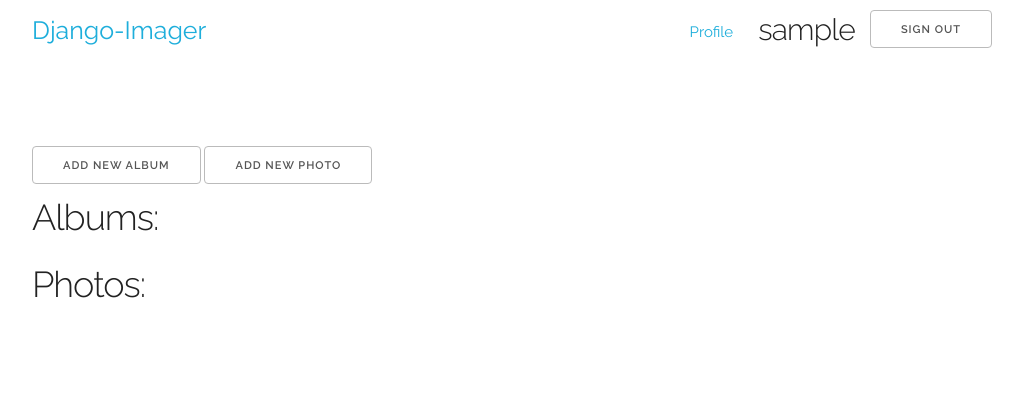
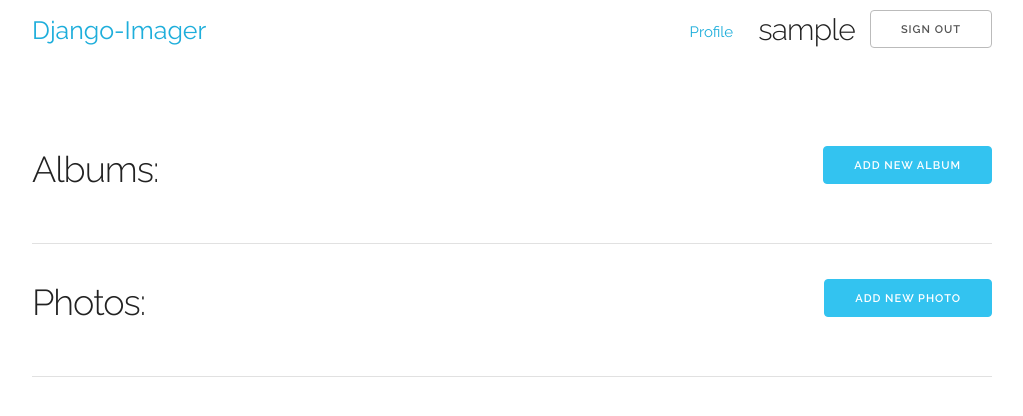
Before and after one commit to jesseklein406/django-imager, a Django app: page /images/library/ in a window 1280 px wide. Shown: the top 416 px of the page, without its empty margins (128-1151 px from the left). Run offline with Django 3.2, Linux system fonts and the light colour scheme; the visitor is signed in with stand-in values (Sample User, id 1); data that the repository does not hold is empty; some libraries are stand-ins or nearby versions.

Commit message:
Refactor library template

```diff
--- a/imagersite/imager_images/templates/imager_images/library.html
+++ b/imagersite/imager_images/templates/imager_images/library.html
@@ -7,52 +7,77 @@
 {% endblock %}
 
 {% block content %}
-<a href="{% url 'album_add' %}"><button>Add new album</button></a>
-<a href="{% url 'photo_add' %}"><button>Add new photo</button></a>
 
-<div class="albums">
-  <h3>Albums:</h3>
+<section class="albums">
+
+  <div class="row">
+    <div class="two columns">
+      <h3>Albums:</h3>
+    </div>
+    <div class="ten columns">
+      <a href="{% url 'album_add' %}"><button class="button-primary u-pull-right">Add new album</button></a>
+    </div>
+  </div>
+  <!-- <hr /> -->
+
   <div class="row">
     {% for album in media.0 %}
+
     <div class="three columns">
+      <a href="{% url 'album' pk=album.id %}">{{ album.title|truncatechars:26 }}</a>
       <a href="{% url 'album' pk=album.id %}">
         {% if album.cover %}
-        {% thumbnail album.cover.photo "200" as im %}
-        <img src="{{ im.url }}">
-        {% endthumbnail %}
+
+          {% thumbnail album.cover.photo "200x200" crop="center" as im %}
+          <img src="{{ im.url }}" alt="{{ album.title }}">
+          {% endthumbnail %}
+
         {% else %}
-        <img src="{% static 'images/django_thumb.jpg' %}" alt="Django Unchained">
+          <img src="{% static 'images/django_thumb.jpg' %}" alt="Django Unchained">
         {% endif %}
       </a>
-      <p><a href="{% url 'album' pk=album.id %}">{{ album.title }}</a></p>
       <a href="{% url 'album_edit' pk=album.id %}"><button>Edit</button></a>
     </div><!-- end column -->
+
   {% if forloop.counter|divisibleby:4 %}
   </div><!-- end row -->
   <div class="row">
   {% endif %}
   {% endfor %}
   </div><!-- end row -->
-</div><!-- end albums -->
+  <hr />
+</section><!-- end albums -->
 
-<div class="photos">
-  <h3>Photos:</h3>
+<section class="photos">
+
+  <div class="row">
+    <div class="two columns">
+      <h3>Photos:</h3>
+    </div>
+    <div class="ten columns">
+      <a href="{% url 'photo_add' %}"><button class="button-primary u-pull-right">Add new photo</button></a>
+    </div>
+  </div>
+  <!-- <hr /> -->
+
   <div class="row">
   {% for photo in media.1 %}
     <div class="three columns">
+      <a href="{% url 'photo' pk=photo.id %}">{{ photo.title }}</a>
       <a href="{% url 'photo' pk=photo.id %}">
-        {% thumbnail photo.photo "200" as im %}
-        <img src="{{ im.url }}">
+        {% thumbnail photo.photo "200x200" crop="center" as im %}
+        <img src="{{ im.url }}" alt="{{ photo.title }}">
         {% endthumbnail %}
       </a>
-      <p><a href="{% url 'photo' pk=photo.id %}">{{ photo.title }}</a></p>
       <a href="{% url 'photo_edit' pk=photo.id %}"><button>Edit</button></a>
     </div><!-- end column -->
+
   {% if forloop.counter|divisibleby:4 %}
   </div><!-- end row -->
   <div class="row">
   {% endif %}
   {% endfor %}
   </div><!-- end row -->
-</div><!-- end photos -->
+  <hr />
+</section><!-- end photos -->
 {% endblock %}
```
